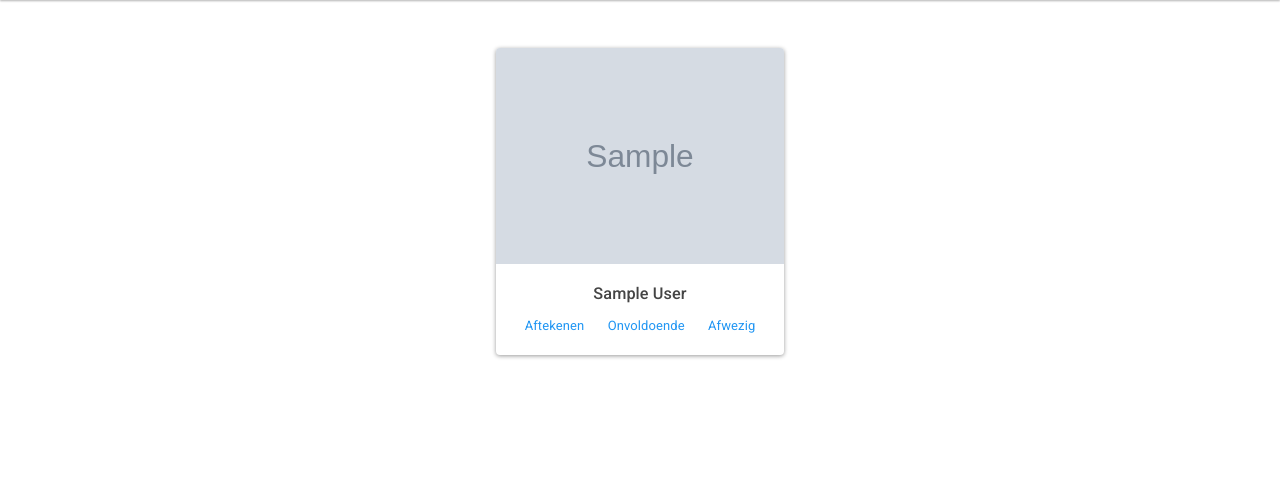
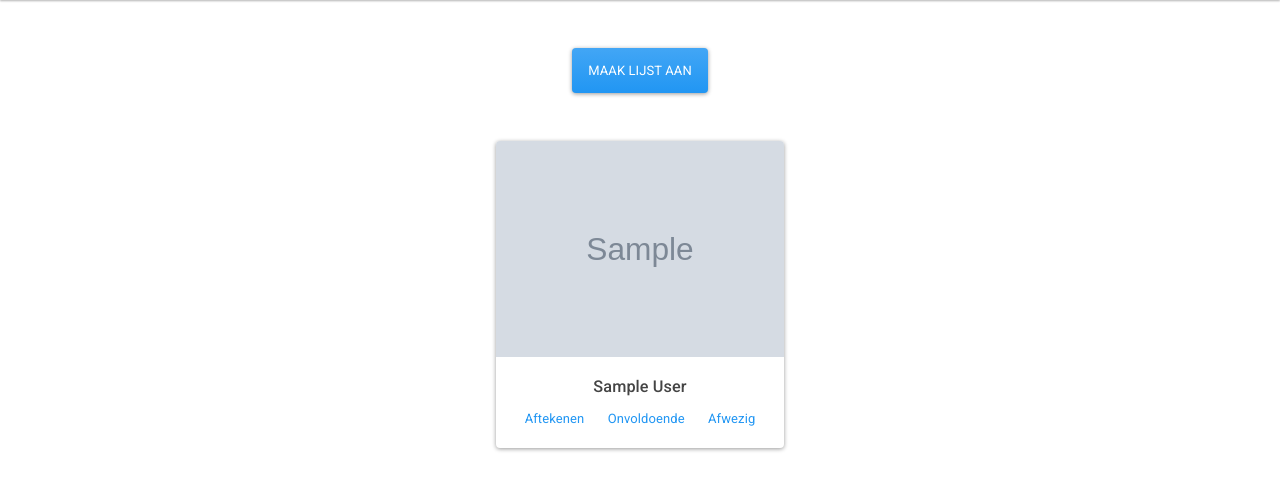
Before and after one commit to djoamersfoort/corvee, a Django app: template django/corvee/templates/index.html in a window 1280 px wide. Shown: the part 80-571 px from the top of the page. Run offline with Django 3.2, Linux system fonts and the light colour scheme; the template is opened without the code that fills it: most values are stand-ins (such as "Sample title", 1, 10 or a date in 2020); grey boxes marked "Sample" are stand-in pictures; some libraries are stand-ins or nearby versions.

Commit message:
fix: always show the 'new list' button

```diff
--- a/django/corvee/templates/index.html
+++ b/django/corvee/templates/index.html
@@ -3,6 +3,11 @@
 
 {% block content %}
 <div class="container mt-5">
+  <div class="row mt-5 text-center">
+    <div class="container text-center">
+      <a class="btn btn-primary" href="{% url 'renew' %}">Maak Lijst Aan</a>
+    </div>
+  </div>
   <div class="row mt-5 text-center">
     {% for person in object_list %}
       <div class="col" style="min-width: 18rem; width: 18rem;">
@@ -16,10 +21,6 @@
           </div>
         </div>
       </div>
-    {% empty %}
-      <div class="container text-center">
-        <a class="btn btn-primary" href="{% url 'renew' %}">Maak Lijst Aan</a>
-      </div>
     {% endfor %}
   </div>
 </div>
```
